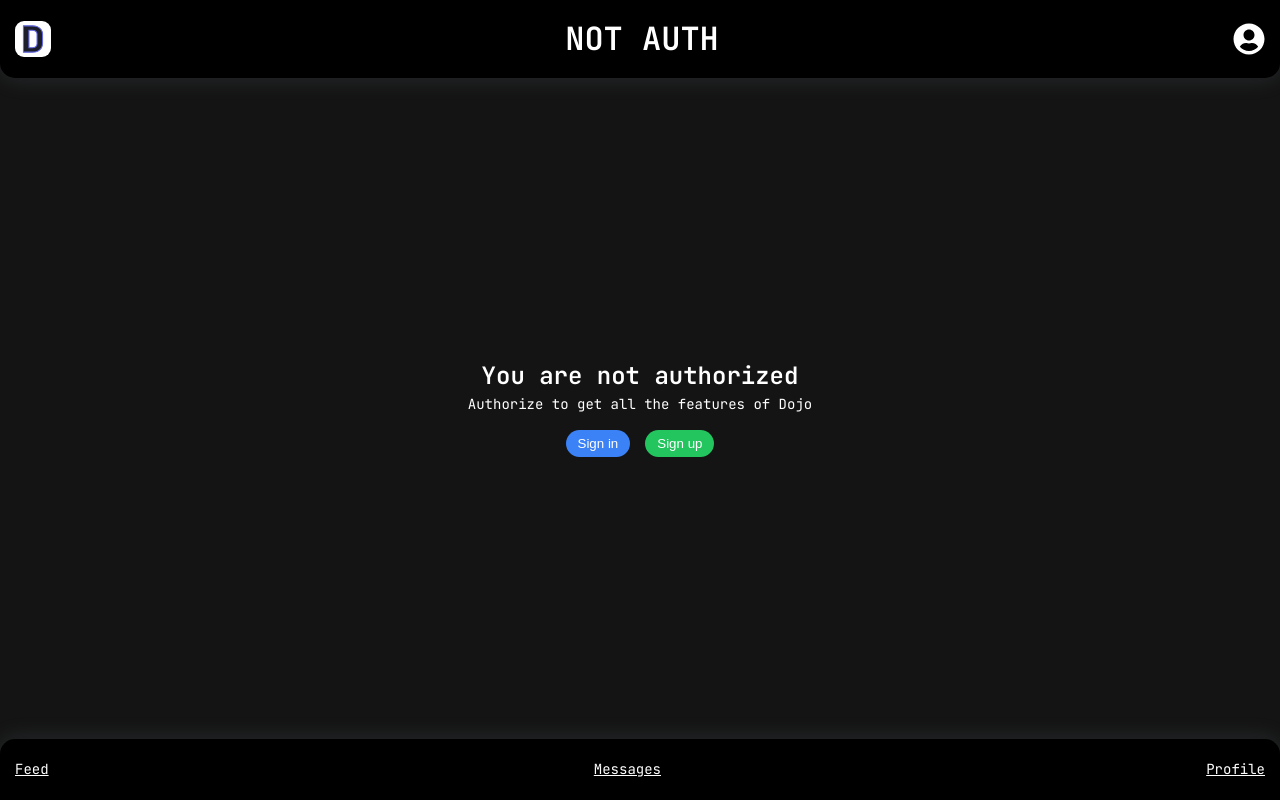
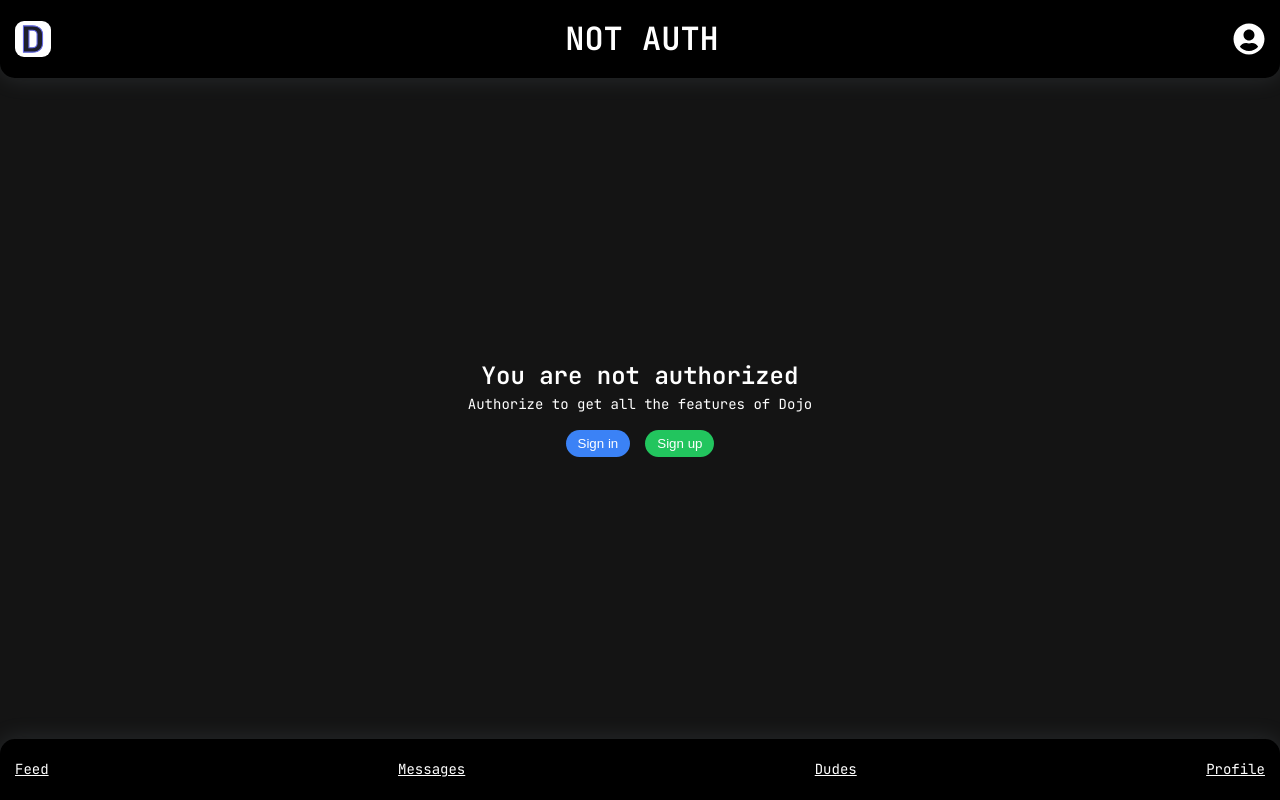
Before and after one commit to qwertycamedy/dojo, a React (Create React App) app: page / in a window 1280 px wide. Built offline with nearby package versions, Linux system fonts and the light colour scheme; no server answers.

Commit message:
комнонент страницы dudes

```diff
--- a/src/App.jsx
+++ b/src/App.jsx
@@ -19,6 +19,7 @@ import { loadStatus } from "./redux/loadStatus";
 import Loader from "./components/loader/Loader";
 import Feed from "./pages/feed/Feed";
 import { defaultFilter } from "./redux/slices/posts/postsFiltersSlice";
+import Dudes from "./pages/dudes/Dudes";
 
 const App = () => {
   const { isAuth, authLoadStatus } = useSelector(authSel);
@@ -61,9 +62,10 @@ const App = () => {
             {isAuth ? (
               <>
                 <Route path="/" element={<Feed />} />
-                <Route path="/profile" element={<Profile />} />
                 <Route path="/messages" element={<Messages />} />
                 <Route path="/messages/:id" element={<MessagesWindow />} />
+                <Route path="/dudes" element={<Dudes />} />
+                <Route path="/profile" element={<Profile />} />
               </>
             ) : (
               <>
--- a/src/components/navbar/Navbar.jsx
+++ b/src/components/navbar/Navbar.jsx
@@ -19,6 +19,11 @@ const Navbar = () => {
             </NavLink>
           </li>
           <li className={cl.menu_item}>
+            <NavLink className={cl.menu_link} to="/dudes">
+              Dudes
+            </NavLink>
+          </li>
+          <li className={cl.menu_item}>
             <NavLink className={cl.menu_link} to="/profile">
               Profile
             </NavLink>
--- /dev/null
+++ b/src/pages/dudes/Dudes.jsx
@@ -0,0 +1,15 @@
+import React from 'react'
+import MyPage from '../../components/_UI/myPage/MyPage';
+import MySection from '../../components/_UI/mySection/MySection';
+
+const Dudes = () => {
+  return (
+    <MyPage>
+        <MySection>
+        Dudes
+        </MySection>
+    </MyPage>
+  )
+}
+
+export default Dudes
```
Also changed, not shown: src/pages/dudes/Dudes.module.scss (added).
